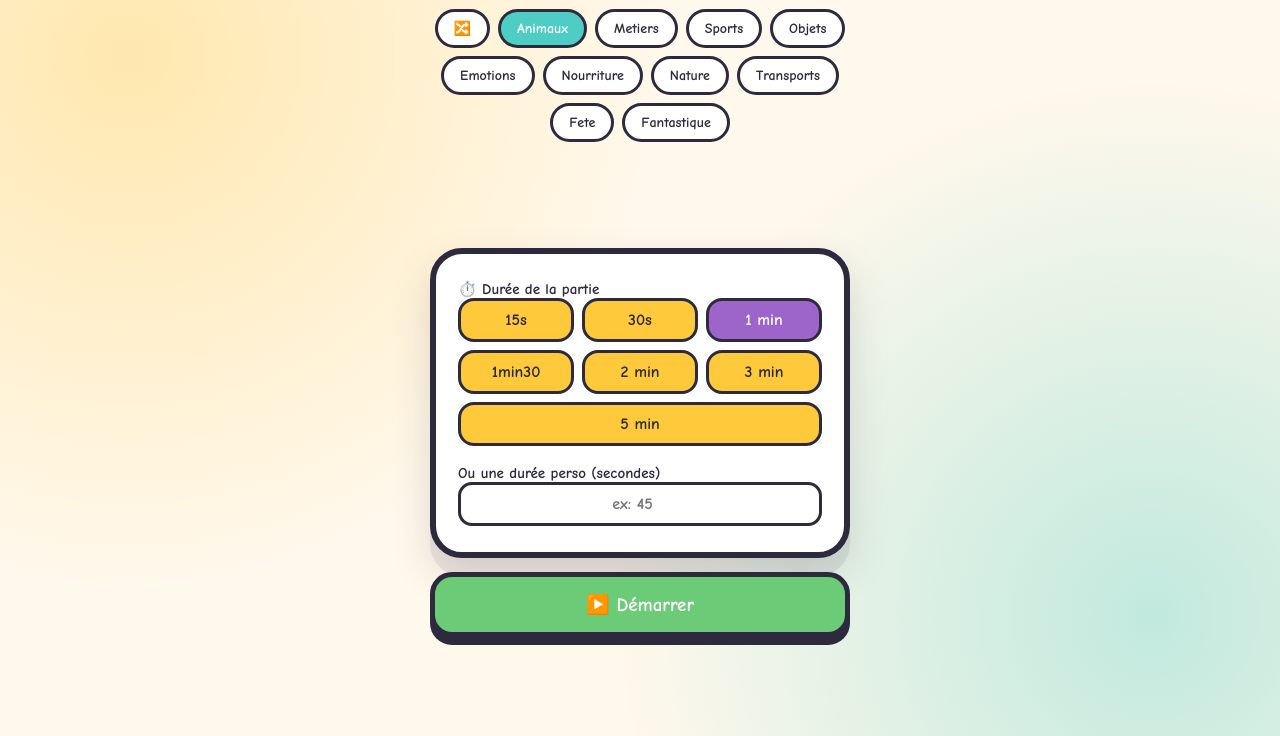
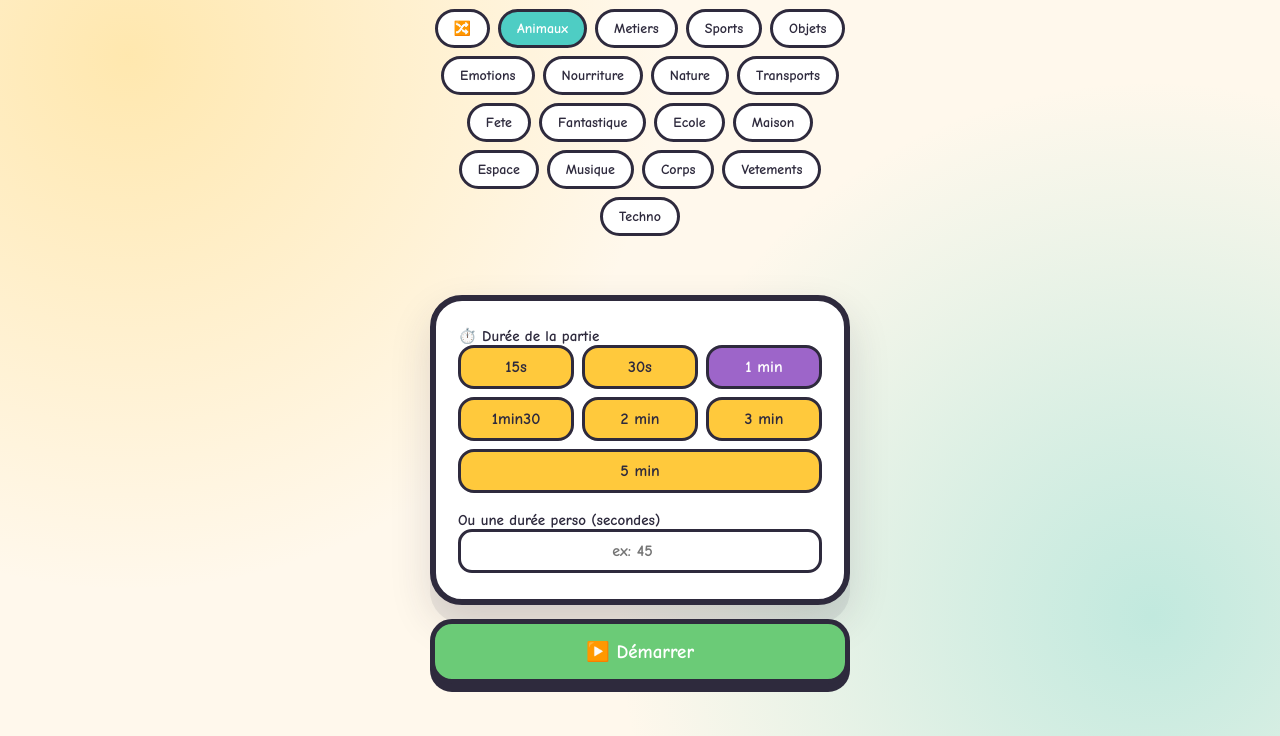
Before and after one commit to charliepben/app, a plain HTML site: page mime/index.html in a window 1280 px wide. Shown: the part 64-800 px from the top of the page. Drawn offline with Linux system fonts and the light colour scheme.

Commit message:
Add 7 new categories: Ecole, Maison, Espace, Musique, Corps, Vetements, Techno
Co-Authored-By: Claude Sonnet 5 <noreply@anthropic.com>

```diff
--- a/mime/index.html
+++ b/mime/index.html
@@ -522,7 +522,14 @@ const baseCategories = {
   "Nature": ["☀️","🌧️","⛈️","❄️","🌈","🌪️","🌊","🔥","🌋","⛰️","🌵","🌻","🌴","🍄","🍂","🌙","⭐","☄️","🌍","🏝️","🦋","🐌","🕷️","🌾","🍁"],
   "Transports": ["🚗","🚕","🚌","🚓","🚑","🚒","🚜","🏎️","🚲","🛵","✈️","🚁","🚀","🛳️","⛵","🚂","🚋","🛺","🚡","🛼","🛴","⚓","🚦","🛶"],
   "Fete": ["🎉","🎂","🎁","🎈","🎊","🥳","🎆","🎇","🍾","🥂","🎄","🎃","🐣","💍","👰","🤵","🎓","🕺","💃","🎤","🎶","🪅","🧨","🎗️"],
-  "Fantastique": ["🐉","🦄","🧙","🧚","🧛","🧟","🧞","👽","🤖","👑","⚔️","🛡️","🏰","🪄","🔮","💀","👹","👺","🕸️","⚡","🧝","🧌","🛸","🪦"]
+  "Fantastique": ["🐉","🦄","🧙","🧚","🧛","🧟","🧞","👽","🤖","👑","⚔️","🛡️","🏰","🪄","🔮","💀","👹","👺","🕸️","⚡","🧝","🧌","🛸","🪦"],
+  "Ecole": ["📚","✏️","🖊️","📏","📐","🖍️","🎒","📖","📝","🔬","🧮","✂️","📌","📎","🗑️","👩‍🏫","👨‍🏫","🏫","🔔","📅","🧑‍🎓","🎓","🖇️","📔","📓","🗒️"],
+  "Maison": ["🏠","🛋️","🛏️","🚿","🛁","🚪","🪟","🧹","🧺","🧽","🪣","🔑","💡","🕰️","🪑","🪞","🧴","🧻","🍽️","🔌","🧯","🗄️","🖼️","🧸","🕯️"],
+  "Espace": ["🚀","🛰️","🌌","🌠","☄️","🪐","🌍","🌙","👽","🛸","⭐","🌞","🔭","🧑‍🚀","👨‍🚀","👩‍🚀","🌑","🌗","💫","🌟"],
+  "Musique": ["🎸","🥁","🎷","🎺","🎻","🪕","🎹","🎤","🎧","🎼","🎶","📻","🪗","🔔","🎙️","💿","📀","🎚️","🎛️"],
+  "Corps": ["🏃","🚶","🧎","🧍","🤸","🧘","🤾","🤽","🏊","🚴","🤹","🕺","💃","🥱","🤧","😴","🤢","🤮","👀","👂","👃","👄","🦶","🦵","💪","🤝","👏","🙌","✍️","🤳"],
+  "Vetements": ["👕","👖","👗","👔","🧥","🥼","🦺","🩳","🩱","👙","👚","🧦","🧤","🧣","👞","👟","🥾","👠","👡","🩰","🎩","🧢","👒","🕶️","👓","💄","👛","👜"],
+  "Techno": ["💻","🖥️","🖨️","⌨️","🖱️","📱","☎️","📞","📠","📺","📷","📹","🎥","🔋","🔌","🕹️","🎮","🧲","🔍","📡","💾","💿"]
 };
 const categories = { "🔀": [].concat(...Object.values(baseCategories)), ...baseCategories };
 
```
